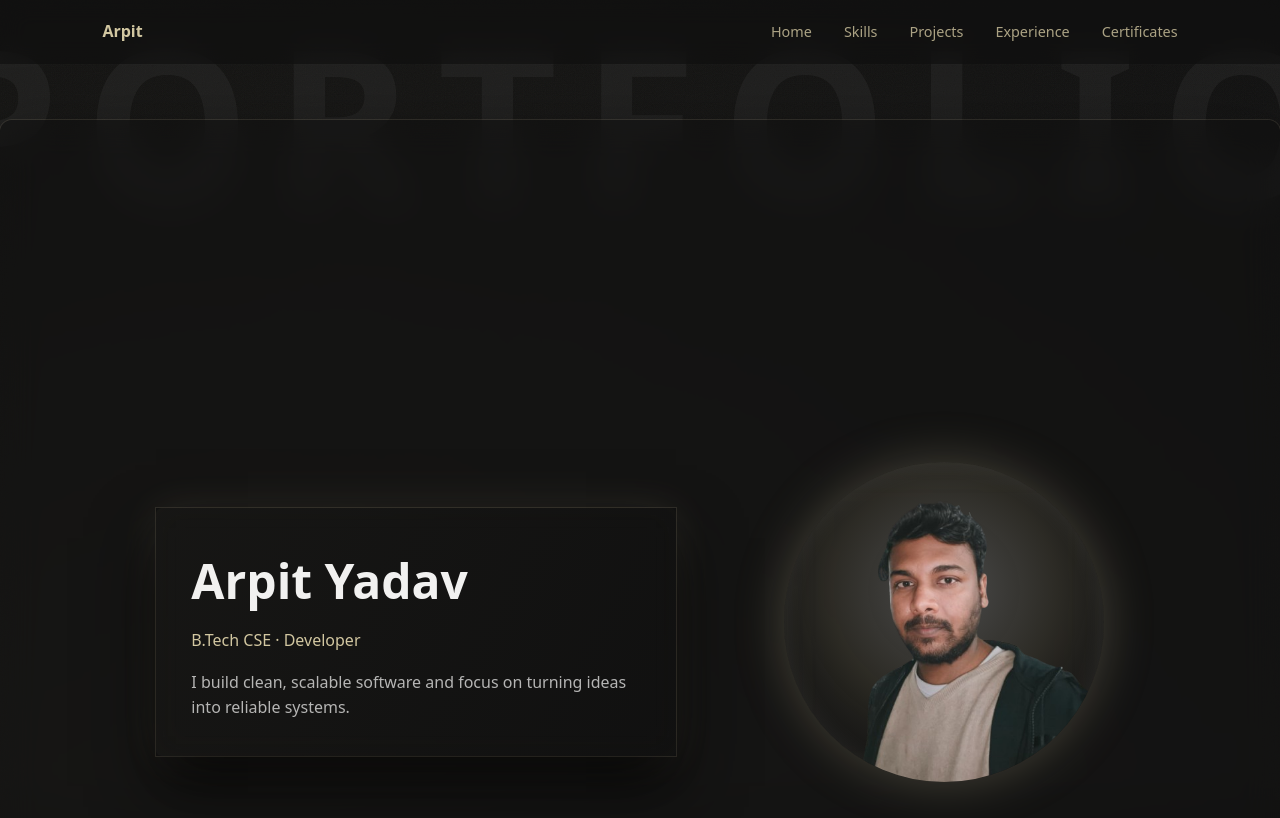
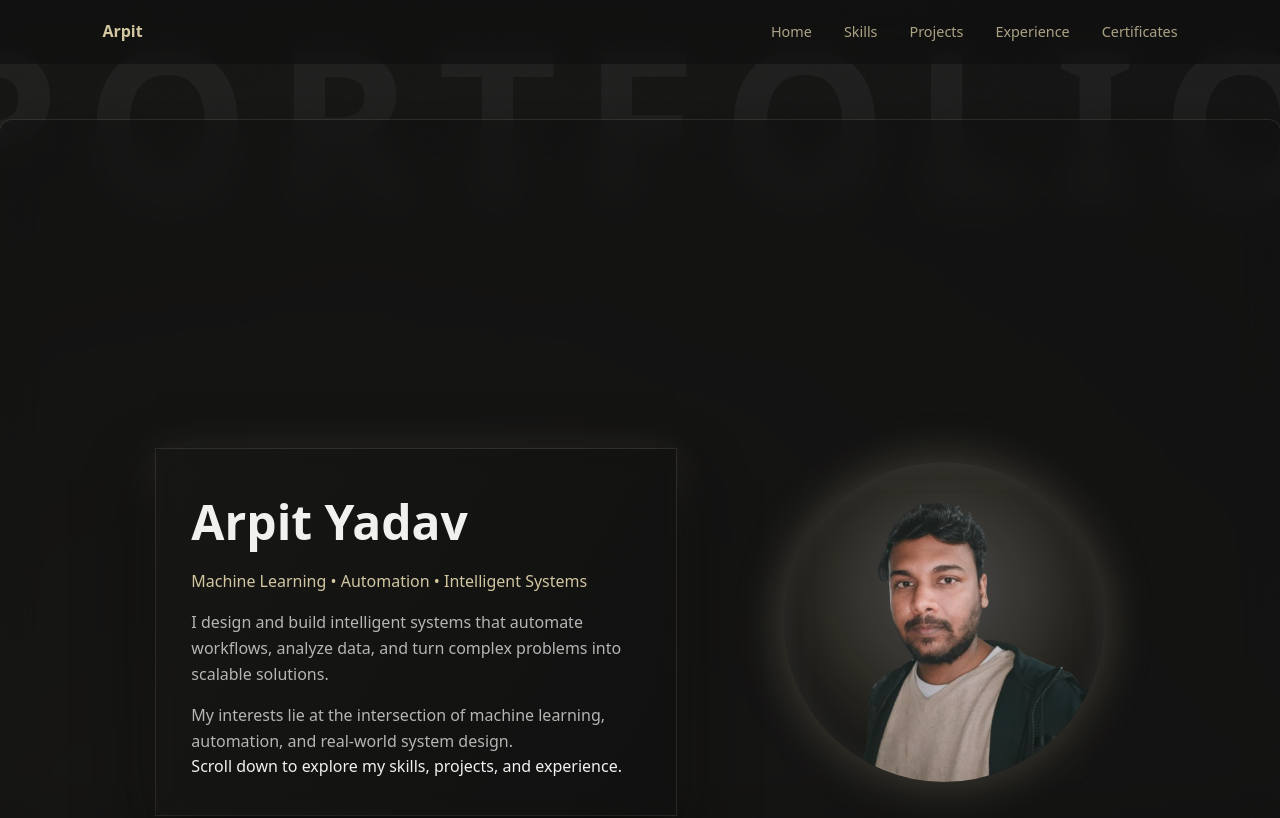
Before and after one commit to Acnologia7021/Portfolio, a React (Vite) app: page / in a window 1280 px wide. Shown: the top 818 px of the page. Built offline with nearby package versions, Linux system fonts and the light colour scheme.

Commit message:
Update Hero.jsx
changes description of hero.jsx

```diff
--- a/src/components/Hero.jsx
+++ b/src/components/Hero.jsx
@@ -2,25 +2,35 @@ import profile from '../assets/profile.png'
 
 function Hero() {
   return (
-    <section id="hero" className="hero" >
+    <section id="hero" className="hero">
 
       <div className="hero-content reveal">
         <h1>Arpit Yadav</h1>
+
         <p className="hero-subtitle">
-          B.Tech CSE · Developer
+          Machine Learning • Automation • Intelligent Systems
         </p>
+
         <p className="hero-description">
-          I build clean, scalable software and focus on turning ideas into
-          reliable systems.
+          I design and build intelligent systems that automate workflows,
+          analyze data, and turn complex problems into scalable solutions.
+        </p>
+
+        <p className="hero-description">
+          My interests lie at the intersection of machine learning,
+          automation, and real-world system design.
+        </p>
+
+        <p className="hero-cta">
+          Scroll down to explore my skills, projects, and experience.
         </p>
       </div>
 
-       <div className="hero-image">
-            <div className="image-circle">
-            <img src={profile} alt="Arpit Yadav" />
+      <div className="hero-image">
+        <div className="image-circle">
+          <img src={profile} alt="Arpit Yadav" />
         </div>
-        </div>
-
+      </div>
 
     </section>
   )
```
